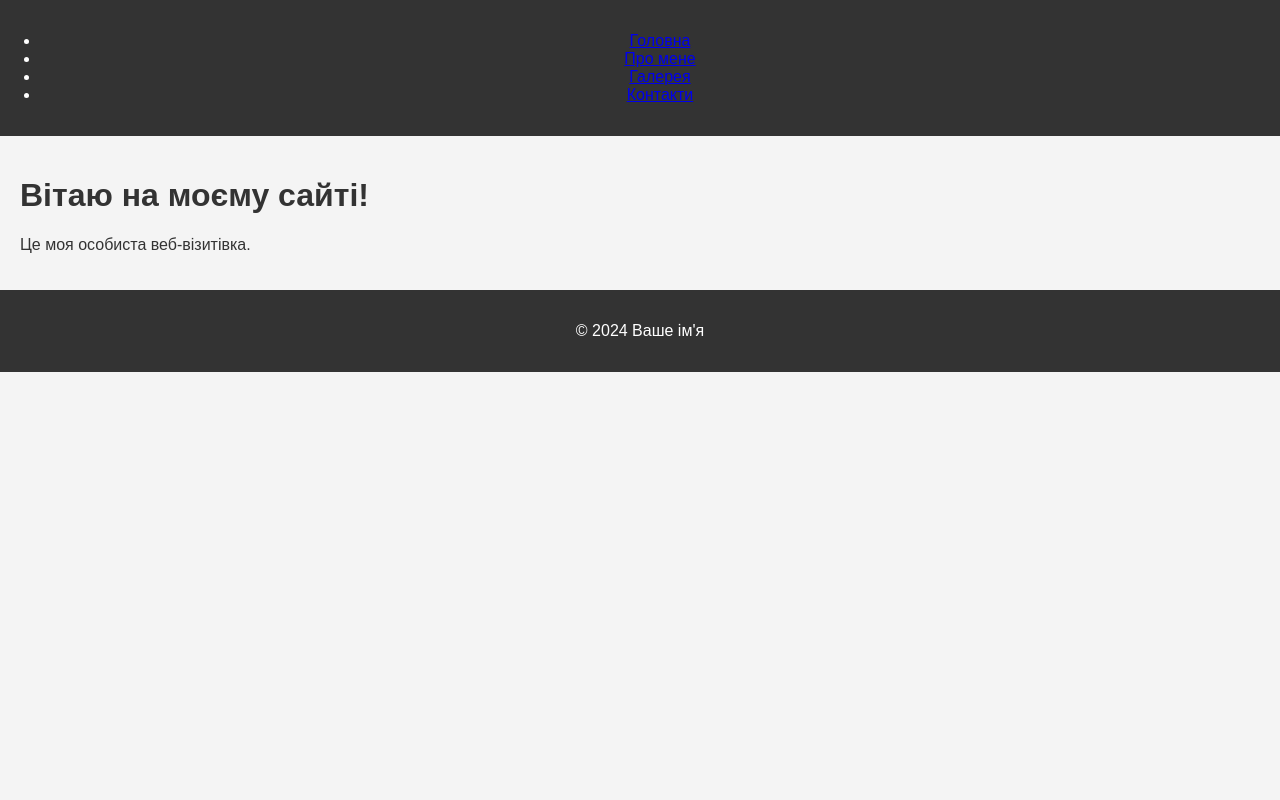
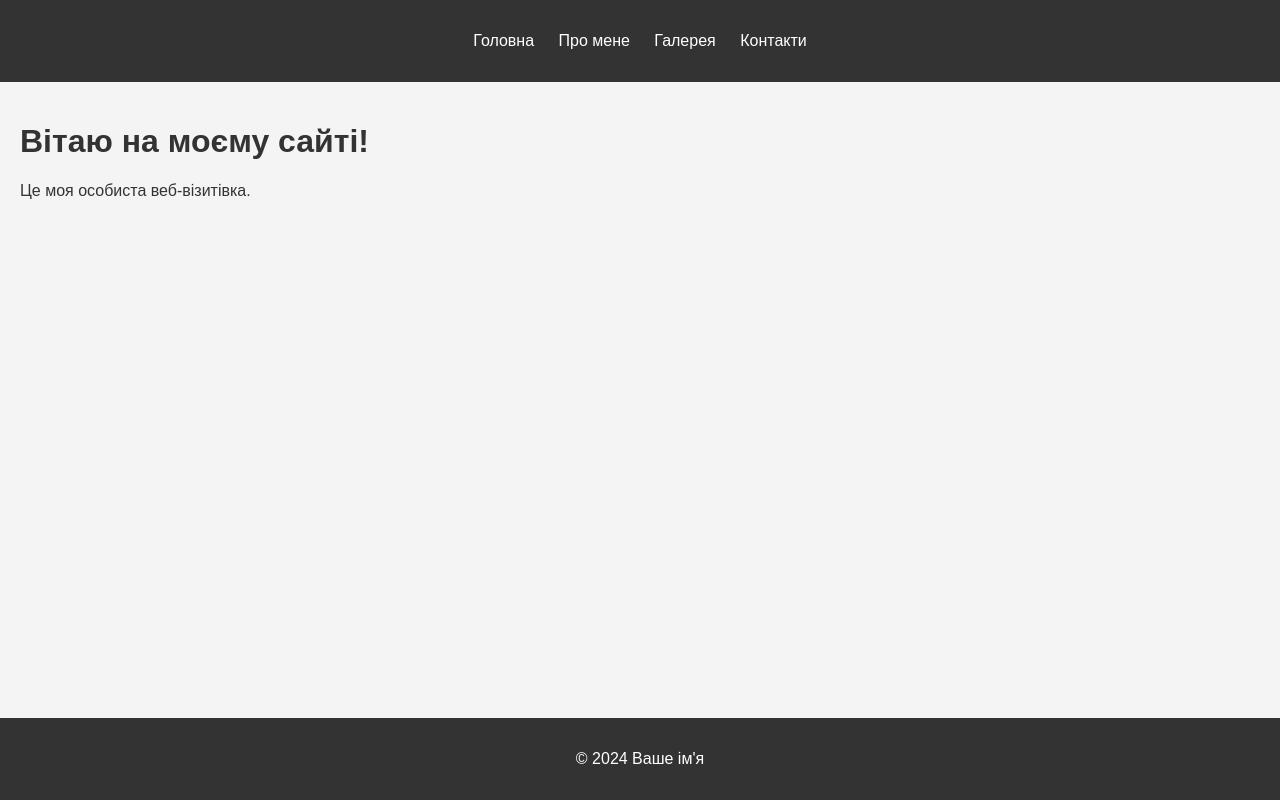
Before and after one commit to Vgrischenko/TestWebPage, a plain HTML site: page index.html in a window 1280 px wide. Drawn offline with Linux system fonts and the light colour scheme.

Commit message:
Update styles.css

```diff
--- a/styles.css
+++ b/styles.css
@@ -5,15 +5,47 @@ body {
     background-color: #f4f4f4;
     color: #333;
 }
-header, footer {
+
+header {
     background-color: #333;
     color: #fff;
     text-align: center;
     padding: 1em 0;
 }
+
+nav ul {
+    list-style: none;
+    padding: 0;
+}
+
+nav ul li {
+    display: inline;
+    margin: 0 10px;
+}
+
+nav ul li a {
+    color: #fff;
+    text-decoration: none;
+}
+
 main {
     padding: 20px;
 }
-section {
-    margin-bottom: 20px;
+
+footer {
+    background-color: #333;
+    color: #fff;
+    text-align: center;
+    padding: 1em 0;
+    position: fixed;
+    width: 100%;
+    bottom: 0;
 }
+
+h1 {
+    color: #333;
+}
+
+h2 {
+    color: #666;
+}
```
